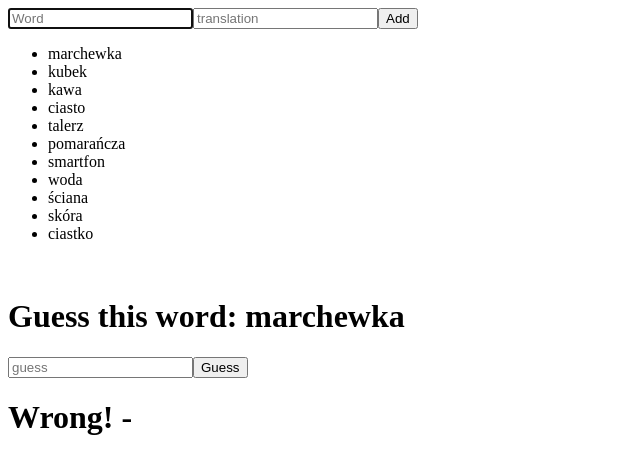
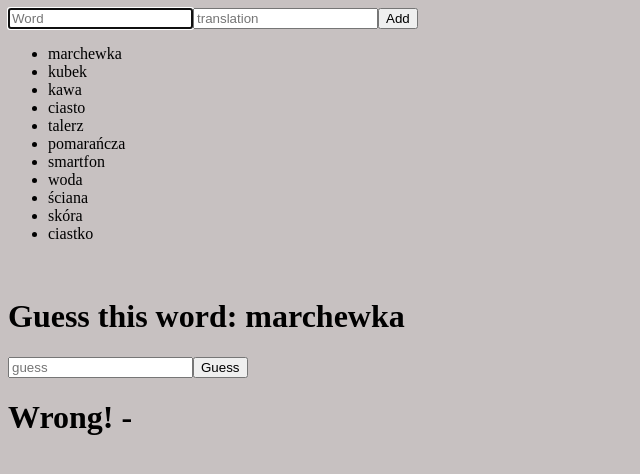
Before and after one commit to sylvestertarnowski/words-learning-app, a React (Create React App) app: page / in a window 1280 px wide. Shown: the top 474 px of the page, without its empty margins (0-640 px from the left). Built offline with nearby package versions, Linux system fonts and the light colour scheme.

Commit message:
Change concept to just being app, move other components to different app

```diff
--- a/src/App.js
+++ b/src/App.js
@@ -1,15 +1,12 @@
 import React, {Component} from "react";
 import Words from "./Words";
-// Create Header and Footer later on
-
+import "./index.css";
 
 class App extends Component {
   render() {
     return (
       <div>
-        {/* <Header /> */}
         <Words />
-        {/* {<Footer />} */}
       </div>
     )
   }
--- /dev/null
+++ b/src/index.css
@@ -0,0 +1,3 @@
+html {
+    background: rgba(145, 133, 133, 0.5);
+}
```
